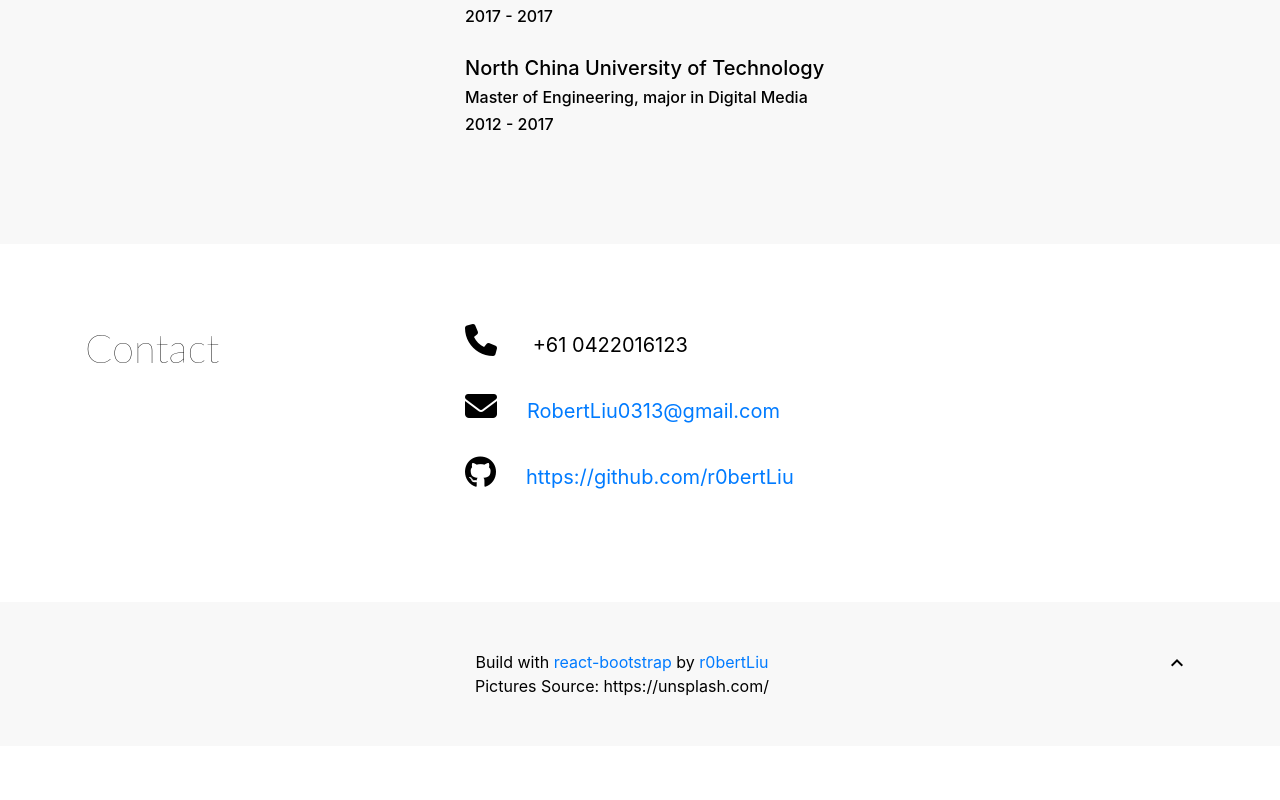
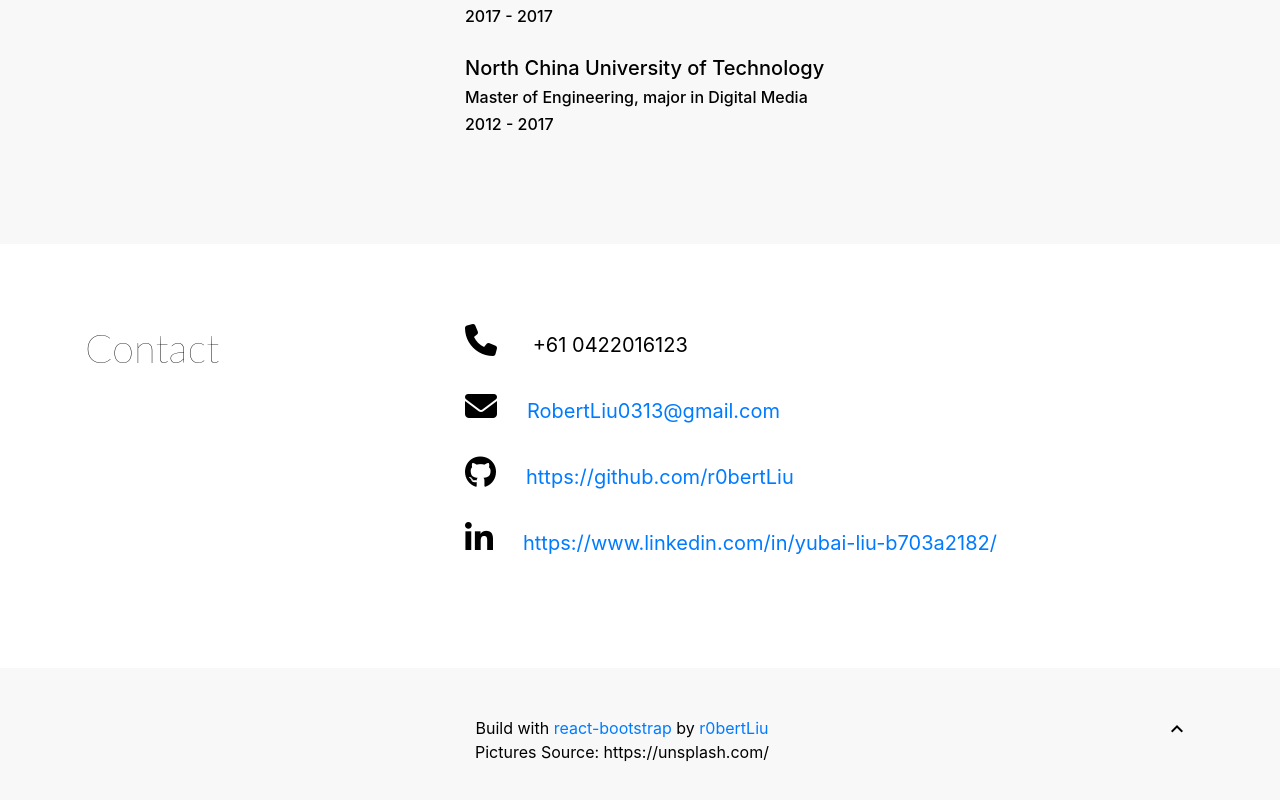
Before and after one commit to r0bertLiu/r0bertLiu.github.io, a React (Create React App) app: page / in a window 1280 px wide. Shown: the part 2979-3779 px from the top of the page. Before the commit the page ends 3725 px from the top, so only its background shows below. Built offline with nearby package versions, Linux system fonts and the light colour scheme.

Commit message:
update linkedin link

```diff
--- a/src/components/contact.js
+++ b/src/components/contact.js
@@ -26,6 +26,12 @@ class Contact extends React.Component {
           <a href="https://github.com/r0bertLiu">https://github.com/r0bertLiu</a>
         </span>
       </li>
+      <li >
+        <i className="fa fa-linkedin large-icon" aria-hidden="true"></i>
+        <span>
+          <a href="https://www.linkedin.com/in/yubai-liu-b703a2182/">https://www.linkedin.com/in/yubai-liu-b703a2182/</a>
+        </span>
+      </li>
     </ul>
     );
   }
```
